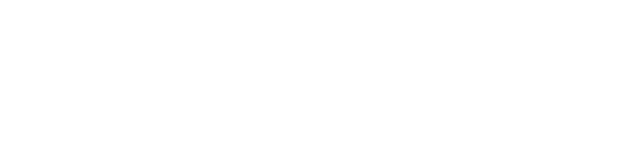
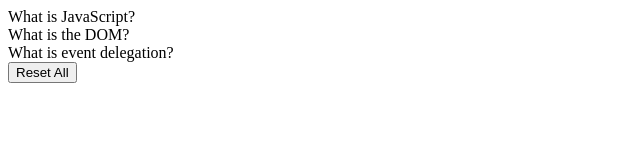
Before and after one commit to Bvega/interactive-faq, a plain HTML site: page index.html in a window 1280 px wide. Shown: the whole page, without its empty margins (0-640 px from the left). Drawn offline with Linux system fonts and the light colour scheme.

Commit message:
Add FAQ entries and reset button in HTML

```diff
--- a/index.html
+++ b/index.html
@@ -6,5 +6,21 @@
   <title>Interactive FAQ</title>
 </head>
 <body>
+  <div id="faq-container">
+    <div class="faq-item">
+      <div class="question">What is JavaScript?</div>
+      <div class="answer" style="display: none;">JavaScript is a programming language for the web.</div>
+    </div>
+    <div class="faq-item">
+      <div class="question">What is the DOM?</div>
+      <div class="answer" style="display: none;">The DOM is the Document Object Model.</div>
+    </div>
+    <div class="faq-item">
+      <div class="question">What is event delegation?</div>
+      <div class="answer" style="display: none;">Event delegation is a technique for handling events efficiently.</div>
+    </div>
+  </div>
+  <button id="reset-button">Reset All</button>
 </body>
+
 </html>
```
